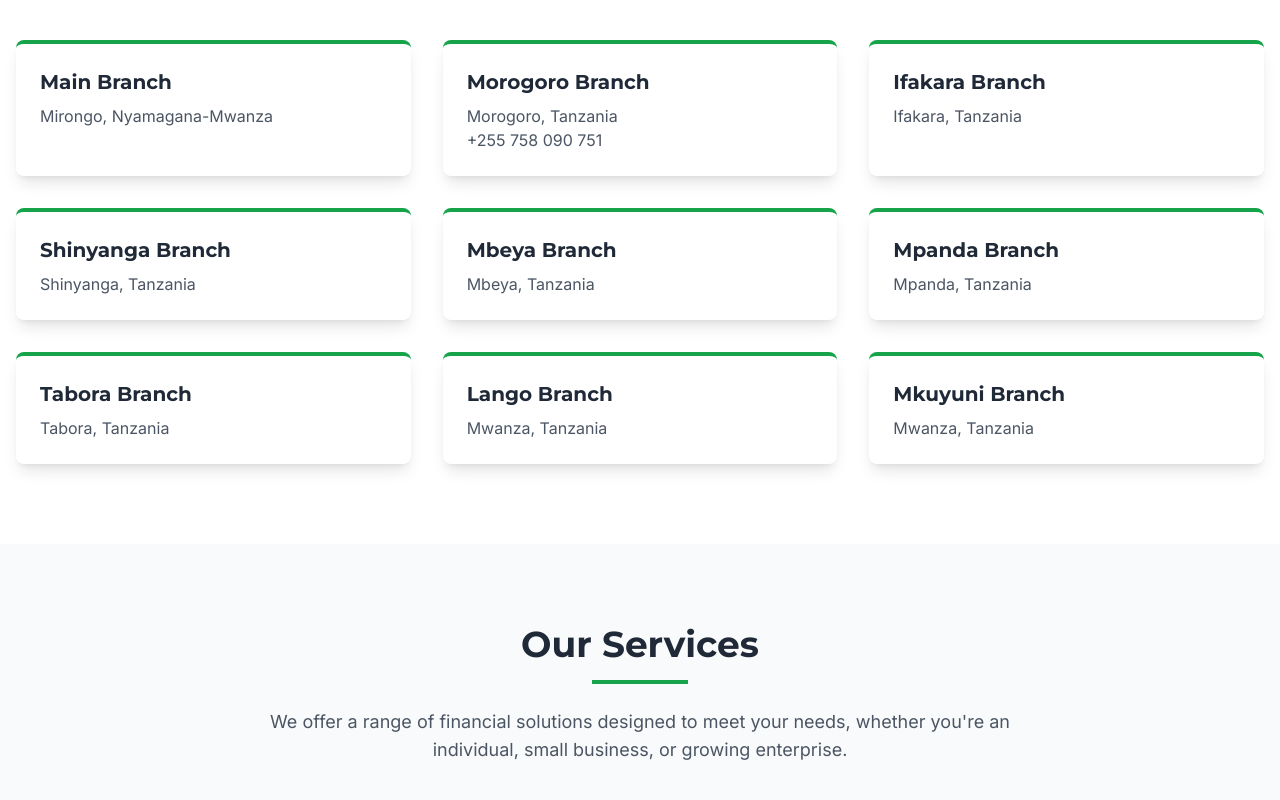
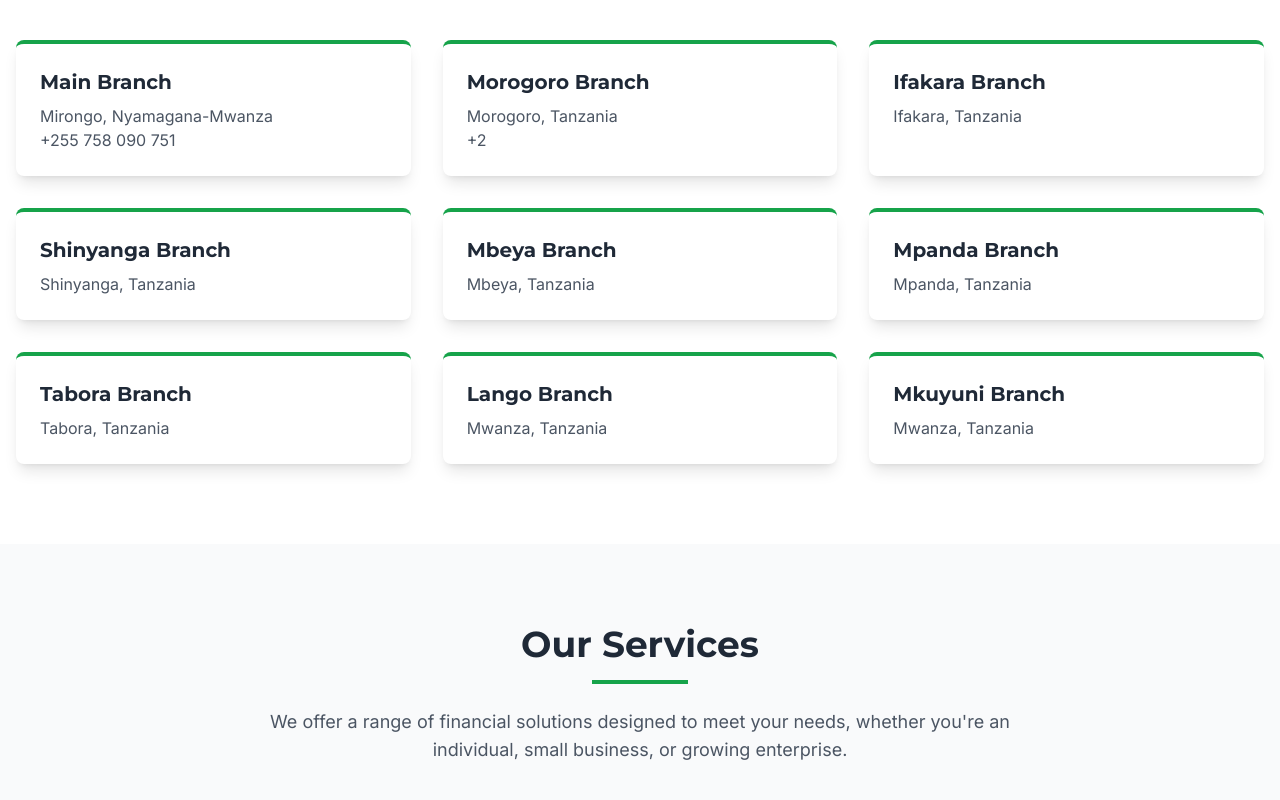
Before and after one commit to teena-05/siongo-website, a React (Vite) app: page / in a window 1280 px wide. Shown: the part 3340-4140 px from the top of the page. Built offline with nearby package versions, Linux system fonts and the light colour scheme.

Commit message:
Update About

```diff
--- a/src/components/About.tsx
+++ b/src/components/About.tsx
@@ -210,11 +210,12 @@ const About: React.FC = () => {
             <div className="bg-white p-6 rounded-lg shadow-lg border-t-4 border-green-600">
               <h4 className="text-xl font-bold text-gray-800 mb-2">Main Branch</h4>
               <p className="text-gray-600">Mirongo, Nyamagana-Mwanza</p>
+              <p className="text-gray-600">+255 758 090 751</p>
             </div>
             <div className="bg-white p-6 rounded-lg shadow-lg border-t-4 border-green-600">
               <h4 className="text-xl font-bold text-gray-800 mb-2">Morogoro Branch</h4>
               <p className="text-gray-600">Morogoro, Tanzania</p>
-              <p className="text-gray-600">+255 758 090 751</p>
+              <p className="text-gray-600">+2</p>
             </div>
             <div className="bg-white p-6 rounded-lg shadow-lg border-t-4 border-green-600">
               <h4 className="text-xl font-bold text-gray-800 mb-2">Ifakara Branch</h4>
--- a/src/components/Footer.tsx
+++ b/src/components/Footer.tsx
@@ -99,7 +99,6 @@ const Footer: React.FC = () => {
               <li className="flex items-start">
                 <Phone className="h-5 w-5 text-green-300 mr-3 mt-1" />
                 <div>
-                  <p className="text-green-100">+255 754 558 922</p>
                   <p className="text-green-100">+255 758 090 751</p>
                 </div>
               </li>
```
